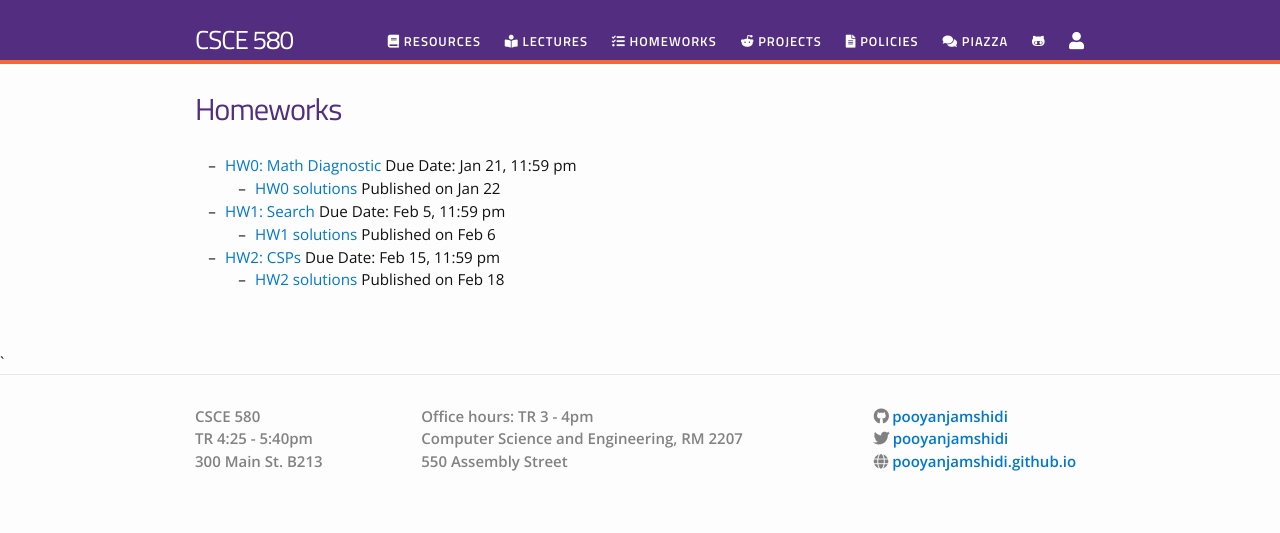
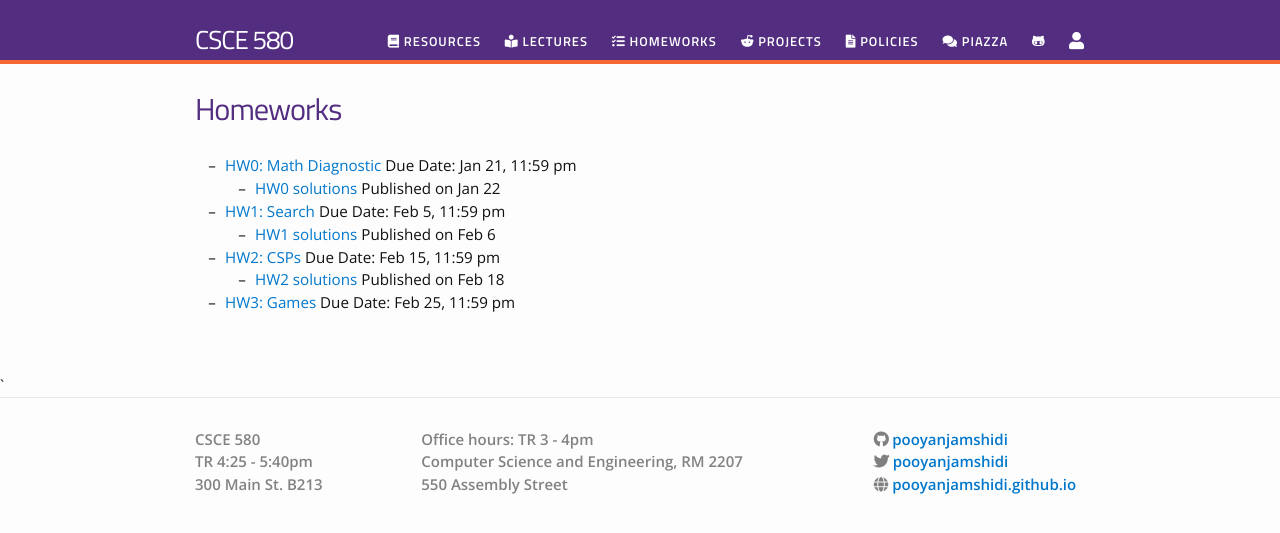
Before and after one commit to stephenvolpe/csce580, a Jekyll site: the page built from homeworks.md, in a window 1280 px wide. Shown: the top 533 px of the page. Built offline with Jekyll 4.4.1, drawn with Linux system fonts in a browser that asks for light colours; nearby versions of some CDN libraries.

Commit message:
added hw 3 games

```diff
--- a/homeworks.md
+++ b/homeworks.md
@@ -13,3 +13,5 @@ permalink: /homeworks/
 * [HW2: CSPs](https://github.com/pooyanjamshidi/csce580/tree/master/homeworks/hw2)
   Due Date: Feb 15, 11:59 pm
   - [HW2 solutions](https://github.com/pooyanjamshidi/csce580/tree/master/homeworks/hw2) Published on Feb 18
+* [HW3: Games](https://github.com/pooyanjamshidi/csce580/tree/master/homeworks/hw3)
+  Due Date: Feb 25, 11:59 pm
```
